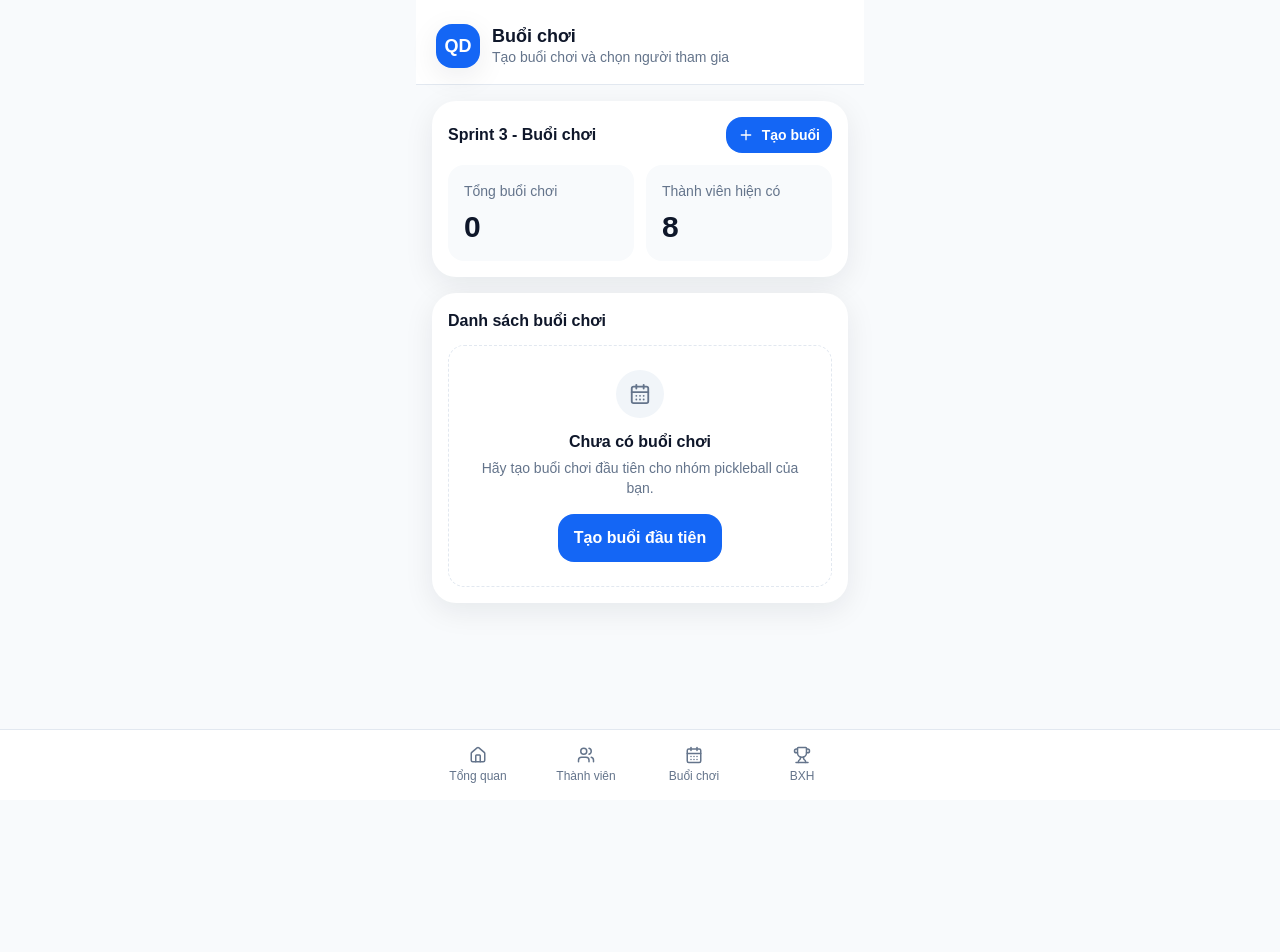
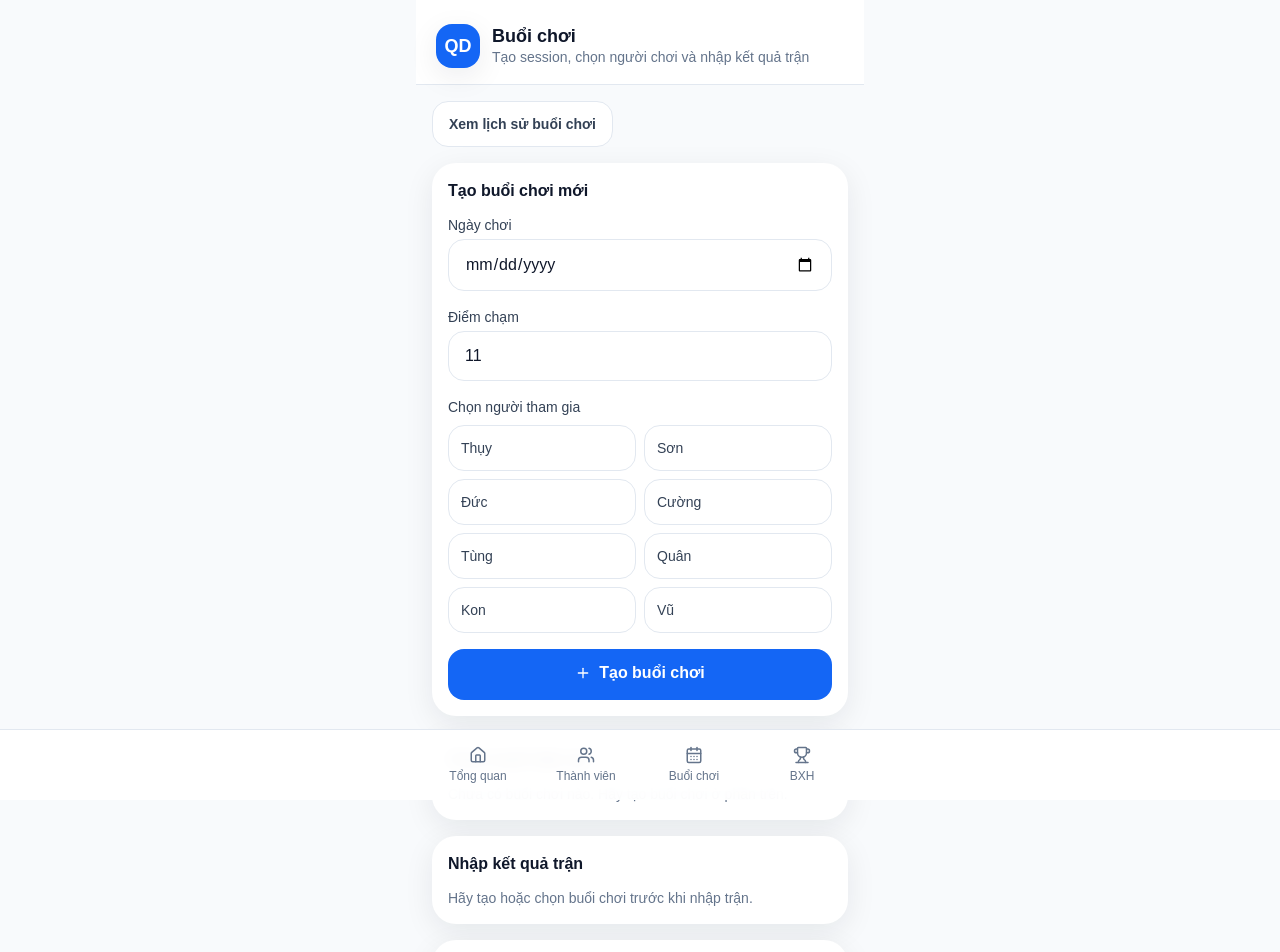
Before and after one commit to tdquan170788-byte/q-pb-smart-match, a Next.js app: page /session in a window 1280 px wide. Shown: the top 952 px of the page. Before the commit the page ends 800 px from the top, so only its background shows below. Built offline with nearby package versions, Linux system fonts and the light colour scheme.

Commit message:
Update page.tsx

```diff
--- a/app/session/page.tsx
+++ b/app/session/page.tsx
@@ -1,179 +1,193 @@
 "use client";
 
+import Link from "next/link";
 import { useEffect, useMemo, useState } from "react";
-import Link from "next/link";
-import { CalendarDays, Plus, Users } from "lucide-react";
+import { Plus, Users, CalendarDays, Trophy } from "lucide-react";
 
 import AppShell from "@/components/app-shell";
 import SectionCard from "@/components/section-card";
-import type { CreateSessionForm, Player, SessionRecord } from "@/types";
+import type { MatchRecord, Player, SessionRecord } from "@/types";
 import {
+  addMatch,
   addSession,
   ensureSeedData,
+  getMatches,
   getPlayers,
   getSessions,
 } from "@/lib/storage";
 
+type MatchForm = {
+  teamA1: string;
+  teamA2: string;
+  teamB1: string;
+  teamB2: string;
+  scoreA: string;
+  scoreB: string;
+};
+
 export default function SessionsPage() {
   const [players, setPlayers] = useState<Player[]>([]);
   const [sessions, setSessions] = useState<SessionRecord[]>([]);
-  const [openCreate, setOpenCreate] = useState(false);
+  const [matches, setMatches] = useState<MatchRecord[]>([]);
 
-  const [form, setForm] = useState<CreateSessionForm>({
-    date: new Date().toISOString().slice(0, 10),
-    pointToWin: 11,
-    participantIds: [],
+  const [date, setDate] = useState("");
+  const [pointToWin, setPointToWin] = useState("11");
+  const [selectedIds, setSelectedIds] = useState<string[]>([]);
+  const [currentSessionId, setCurrentSessionId] = useState("");
+
+  const [matchForm, setMatchForm] = useState<MatchForm>({
+    teamA1: "",
+    teamA2: "",
+    teamB1: "",
+    teamB2: "",
+    scoreA: "",
+    scoreB: "",
   });
 
   useEffect(() => {
     ensureSeedData();
-    setPlayers(getPlayers());
-    setSessions(getSessions());
+    refreshAll();
   }, []);
 
-  const sortedPlayers = useMemo(() => {
-    return [...players].sort((a, b) => a.name.localeCompare(b.name, "vi"));
+  function refreshAll() {
+    const nextPlayers = getPlayers();
+    const nextSessions = getSessions();
+    const nextMatches = getMatches();
+
+    setPlayers(nextPlayers);
+    setSessions(nextSessions);
+    setMatches(nextMatches);
+
+    if (!currentSessionId && nextSessions.length > 0) {
+      setCurrentSessionId(nextSessions[0].id);
+    }
+  }
+
+  const currentSession = useMemo(() => {
+    return sessions.find((s) => s.id === currentSessionId) ?? null;
+  }, [sessions, currentSessionId]);
+
+  const currentSessionMatches = useMemo(() => {
+    if (!currentSessionId) return [];
+    return matches
+      .filter((m) => m.sessionId === currentSessionId)
+      .sort((a, b) => a.round - b.round);
+  }, [matches, currentSessionId]);
+
+  const playerMap = useMemo(() => {
+    return new Map(players.map((p) => [p.id, p]));
   }, [players]);
 
-  function refreshSessions() {
-    setSessions(getSessions());
-  }
-
-  function toggleParticipant(playerId: string) {
-    setForm((prev) => {
-      const exists = prev.participantIds.includes(playerId);
-      const nextIds = exists
-        ? prev.participantIds.filter((id) => id !== playerId)
-        : [...prev.participantIds, playerId];
-
-      return {
-        ...prev,
-        participantIds: nextIds,
-      };
-    });
+  function togglePlayer(playerId: string) {
+    setSelectedIds((prev) =>
+      prev.includes(playerId)
+        ? prev.filter((id) => id !== playerId)
+        : [...prev, playerId]
+    );
   }
 
   function handleCreateSession() {
-    if (form.participantIds.length < 4) {
+    if (!date) {
+      alert("Hãy chọn ngày chơi.");
+      return;
+    }
+
+    if (selectedIds.length < 4) {
       alert("Cần chọn ít nhất 4 người để tạo buổi chơi.");
       return;
     }
 
     const created = addSession({
-      date: form.date,
-      pointToWin: form.pointToWin,
-      participantIds: form.participantIds,
+      date,
+      pointToWin: Number(pointToWin) || 11,
+      participantIds: selectedIds,
       createdAt: new Date().toISOString(),
     });
 
-    refreshSessions();
-    setOpenCreate(false);
+    refreshAll();
+    setCurrentSessionId(created.id);
+    setMatchForm({
+      teamA1: "",
+      teamA2: "",
+      teamB1: "",
+      teamB2: "",
+      scoreA: "",
+      scoreB: "",
+    });
+  }
 
-    setForm({
-      date: new Date().toISOString().slice(0, 10),
-      pointToWin: 11,
-      participantIds: [],
+  function handleAddMatch() {
+    if (!currentSession) {
+      alert("Hãy tạo hoặc chọn một buổi chơi trước.");
+      return;
+    }
+
+    const { teamA1, teamA2, teamB1, teamB2, scoreA, scoreB } = matchForm;
+
+    if (!teamA1 || !teamA2 || !teamB1 || !teamB2) {
+      alert("Hãy chọn đủ 4 người cho trận.");
+      return;
+    }
+
+    const ids = [teamA1, teamA2, teamB1, teamB2];
+    const uniqueIds = new Set(ids);
+    if (uniqueIds.size < 4) {
+      alert("Một người không thể xuất hiện 2 lần trong cùng trận.");
+      return;
+    }
+
+    if (!currentSession.participantIds.includes(teamA1) ||
+        !currentSession.participantIds.includes(teamA2) ||
+        !currentSession.participantIds.includes(teamB1) ||
+        !currentSession.participantIds.includes(teamB2)) {
+      alert("Người chơi phải nằm trong danh sách tham gia của buổi này.");
+      return;
+    }
+
+    const nextRound = currentSessionMatches.length + 1;
+
+    addMatch({
+      sessionId: currentSession.id,
+      round: nextRound,
+      teamA: { playerIds: [teamA1, teamA2] },
+      teamB: { playerIds: [teamB1, teamB2] },
+      scoreA: Number(scoreA) || 0,
+      scoreB: Number(scoreB) || 0,
+      createdAt: new Date().toISOString(),
     });
 
-    window.location.href = `/sessions/${created.id}`;
+    refreshAll();
+
+    setMatchForm({
+      teamA1: "",
+      teamA2: "",
+      teamB1: "",
+      teamB2: "",
+      scoreA: "",
+      scoreB: "",
+    });
   }
+
+  const selectablePlayers = currentSession
+    ? players.filter((p) => currentSession.participantIds.includes(p.id))
+    : [];
 
   return (
     <AppShell
       title="Buổi chơi"
-      subtitle="Tạo buổi chơi và chọn người tham gia"
+      subtitle="Tạo session, chọn người chơi và nhập kết quả trận"
     >
       <div className="space-y-4">
-        <SectionCard
-          title="Sprint 3 - Buổi chơi"
-          action={
-            <button
-              onClick={() => setOpenCreate(true)}
-              className="inline-flex items-center gap-2 rounded-2xl bg-brand-600 px-3 py-2 text-sm font-semibold text-white"
+        <div>
+          <Link
+            href="/sessions/history"
+            className="inline-flex items-center rounded-2xl border border-slate-200 bg-white px-4 py-3 text-sm font-semibold text-slate-700"
           >
-              <Plus size={16} />
-              Tạo buổi
-            </button>
-          }
-        >
-          <div className="grid grid-cols-2 gap-3">
-            <div className="rounded-2xl bg-slate-50 p-4">
-              <div className="text-sm text-slate-500">Tổng buổi chơi</div>
-              <div className="mt-2 text-3xl font-bold">{sessions.length}</div>
+            Xem lịch sử buổi chơi
+          </Link>
         </div>
 
-            <div className="rounded-2xl bg-slate-50 p-4">
-              <div className="text-sm text-slate-500">Thành viên hiện có</div>
-              <div className="mt-2 text-3xl font-bold">{players.length}</div>
-            </div>
-          </div>
-        </SectionCard>
-
-        <SectionCard title="Danh sách buổi chơi">
-          {sessions.length === 0 ? (
-            <div className="rounded-2xl border border-dashed border-slate-200 p-6 text-center">
-              <div className="mx-auto mb-3 flex h-12 w-12 items-center justify-center rounded-full bg-slate-100">
-                <CalendarDays className="text-slate-500" size={22} />
-              </div>
-              <div className="text-base font-semibold">Chưa có buổi chơi</div>
-              <div className="mt-1 text-sm text-slate-500">
-                Hãy tạo buổi chơi đầu tiên cho nhóm pickleball của bạn.
-              </div>
-              <button
-                onClick={() => setOpenCreate(true)}
-                className="mt-4 rounded-2xl bg-brand-600 px-4 py-3 font-semibold text-white"
-              >
-                Tạo buổi đầu tiên
-              </button>
-            </div>
-          ) : (
-            <div className="space-y-3">
-              {sessions.map((session) => (
-                <Link
-                  key={session.id}
-                  href={`/sessions/${session.id}`}
-                  className="block rounded-2xl border border-slate-100 bg-slate-50 p-4"
-                >
-                  <div className="flex items-start justify-between gap-3">
-                    <div>
-                      <div className="text-base font-semibold">
-                        Buổi {new Date(session.date).toLocaleDateString("vi-VN")}
-                      </div>
-                      <div className="mt-1 text-sm text-slate-500">
-                        Chạm {session.pointToWin} • {session.participantIds.length} người
-                      </div>
-                    </div>
-
-                    <div className="rounded-full bg-white px-3 py-1 text-xs text-slate-600">
-                      Xem chi tiết
-                    </div>
-                  </div>
-                </Link>
-              ))}
-            </div>
-          )}
-        </SectionCard>
-      </div>
-
-      {openCreate ? (
-        <div className="fixed inset-0 z-50 flex items-end bg-black/40">
-          <div className="w-full rounded-t-3xl bg-white p-5 shadow-xl">
-            <div className="mb-4 flex items-center justify-between">
-              <div>
-                <div className="text-lg font-bold">Tạo buổi chơi</div>
-                <div className="text-sm text-slate-500">
-                  Chọn ngày, điểm chạm đích và người tham gia
-                </div>
-              </div>
-
-              <button
-                onClick={() => setOpenCreate(false)}
-                className="rounded-xl border border-slate-200 px-3 py-2 text-sm font-medium text-slate-600"
-              >
-                Đóng
-              </button>
-            </div>
-
+        <SectionCard title="Tạo buổi chơi mới">
           <div className="space-y-4">
             <div>
               <label className="mb-1 block text-sm font-medium text-slate-700">
@@ -181,9 +195,213 @@ export default function SessionsPage() {
               </label>
               <input
                 type="date"
-                  value={form.date}
+                value={date}
+                onChange={(e) => setDate(e.target.value)}
+                className="w-full rounded-2xl border border-slate-200 px-4 py-3 outline-none"
+              />
+            </div>
+
+            <div>
+              <label className="mb-1 block text-sm font-medium text-slate-700">
+                Điểm chạm
+              </label>
+              <input
+                type="number"
+                min={1}
+                value={pointToWin}
+                onChange={(e) => setPointToWin(e.target.value)}
+                className="w-full rounded-2xl border border-slate-200 px-4 py-3 outline-none"
+              />
+            </div>
+
+            <div>
+              <div className="mb-2 text-sm font-medium text-slate-700">
+                Chọn người tham gia
+              </div>
+              <div className="grid grid-cols-2 gap-2">
+                {players.map((player) => {
+                  const checked = selectedIds.includes(player.id);
+                  return (
+                    <button
+                      key={player.id}
+                      type="button"
+                      onClick={() => togglePlayer(player.id)}
+                      className={`rounded-2xl border px-3 py-3 text-left text-sm ${
+                        checked
+                          ? "border-brand-600 bg-brand-50 text-brand-700"
+                          : "border-slate-200 bg-white text-slate-700"
+                      }`}
+                    >
+                      {player.name}
+                    </button>
+                  );
+                })}
+              </div>
+            </div>
+
+            <button
+              onClick={handleCreateSession}
+              className="w-full rounded-2xl bg-brand-600 px-4 py-3 font-semibold text-white"
+            >
+              <span className="inline-flex items-center gap-2">
+                <Plus size={16} />
+                Tạo buổi chơi
+              </span>
+            </button>
+          </div>
+        </SectionCard>
+
+        <SectionCard title="Chọn buổi hiện tại">
+          {sessions.length === 0 ? (
+            <div className="text-sm text-slate-500">
+              Chưa có buổi chơi nào. Hãy tạo buổi chơi ở phần trên.
+            </div>
+          ) : (
+            <div className="space-y-3">
+              <select
+                value={currentSessionId}
+                onChange={(e) => setCurrentSessionId(e.target.value)}
+                className="w-full rounded-2xl border border-slate-200 px-4 py-3 outline-none"
+              >
+                {sessions.map((session) => (
+                  <option key={session.id} value={session.id}>
+                    {session.date} • {session.participantIds.length} người • chạm {session.pointToWin}
+                  </option>
+                ))}
+              </select>
+
+              {currentSession ? (
+                <div className="rounded-2xl bg-slate-50 p-4">
+                  <div className="grid grid-cols-2 gap-3">
+                    <div className="rounded-2xl bg-white p-3">
+                      <div className="flex items-center gap-2 text-sm text-slate-500">
+                        <CalendarDays size={16} />
+                        Ngày chơi
+                      </div>
+                      <div className="mt-2 font-bold">{currentSession.date}</div>
+                    </div>
+
+                    <div className="rounded-2xl bg-white p-3">
+                      <div className="flex items-center gap-2 text-sm text-slate-500">
+                        <Trophy size={16} />
+                        Điểm chạm
+                      </div>
+                      <div className="mt-2 font-bold">{currentSession.pointToWin}</div>
+                    </div>
+
+                    <div className="rounded-2xl bg-white p-3">
+                      <div className="flex items-center gap-2 text-sm text-slate-500">
+                        <Users size={16} />
+                        Người tham gia
+                      </div>
+                      <div className="mt-2 font-bold">
+                        {currentSession.participantIds.length}
+                      </div>
+                    </div>
+
+                    <div className="rounded-2xl bg-white p-3">
+                      <div className="text-sm text-slate-500">Số trận đã nhập</div>
+                      <div className="mt-2 font-bold">{currentSessionMatches.length}</div>
+                    </div>
+                  </div>
+                </div>
+              ) : null}
+            </div>
+          )}
+        </SectionCard>
+
+        <SectionCard title="Nhập kết quả trận">
+          {!currentSession ? (
+            <div className="text-sm text-slate-500">
+              Hãy tạo hoặc chọn buổi chơi trước khi nhập trận.
+            </div>
+          ) : (
+            <div className="space-y-4">
+              <div className="rounded-2xl bg-slate-50 p-4">
+                <div className="mb-3 text-sm font-semibold text-slate-700">
+                  Team A
+                </div>
+                <div className="grid grid-cols-2 gap-3">
+                  <select
+                    value={matchForm.teamA1}
                     onChange={(e) =>
-                    setForm((prev) => ({ ...prev, date: e.target.value }))
+                      setMatchForm((prev) => ({ ...prev, teamA1: e.target.value }))
+                    }
+                    className="rounded-2xl border border-slate-200 px-4 py-3 outline-none"
+                  >
+                    <option value="">Chọn người 1</option>
+                    {selectablePlayers.map((player) => (
+                      <option key={player.id} value={player.id}>
+                        {player.name}
+                      </option>
+                    ))}
+                  </select>
+
+                  <select
+                    value={matchForm.teamA2}
+                    onChange={(e) =>
+                      setMatchForm((prev) => ({ ...prev, teamA2: e.target.value }))
+                    }
+                    className="rounded-2xl border border-slate-200 px-4 py-3 outline-none"
+                  >
+                    <option value="">Chọn người 2</option>
+                    {selectablePlayers.map((player) => (
+                      <option key={player.id} value={player.id}>
+                        {player.name}
+                      </option>
+                    ))}
+                  </select>
+                </div>
+              </div>
+
+              <div className="rounded-2xl bg-slate-50 p-4">
+                <div className="mb-3 text-sm font-semibold text-slate-700">
+                  Team B
+                </div>
+                <div className="grid grid-cols-2 gap-3">
+                  <select
+                    value={matchForm.teamB1}
+                    onChange={(e) =>
+                      setMatchForm((prev) => ({ ...prev, teamB1: e.target.value }))
+                    }
+                    className="rounded-2xl border border-slate-200 px-4 py-3 outline-none"
+                  >
+                    <option value="">Chọn người 1</option>
+                    {selectablePlayers.map((player) => (
+                      <option key={player.id} value={player.id}>
+                        {player.name}
+                      </option>
+                    ))}
+                  </select>
+
+                  <select
+                    value={matchForm.teamB2}
+                    onChange={(e) =>
+                      setMatchForm((prev) => ({ ...prev, teamB2: e.target.value }))
+                    }
+                    className="rounded-2xl border border-slate-200 px-4 py-3 outline-none"
+                  >
+                    <option value="">Chọn người 2</option>
+                    {selectablePlayers.map((player) => (
+                      <option key={player.id} value={player.id}>
+                        {player.name}
+                      </option>
+                    ))}
+                  </select>
+                </div>
+              </div>
+
+              <div className="grid grid-cols-2 gap-3">
+                <div>
+                  <label className="mb-1 block text-sm font-medium text-slate-700">
+                    Điểm Team A
+                  </label>
+                  <input
+                    type="number"
+                    min={0}
+                    value={matchForm.scoreA}
+                    onChange={(e) =>
+                      setMatchForm((prev) => ({ ...prev, scoreA: e.target.value }))
                     }
                     className="w-full rounded-2xl border border-slate-200 px-4 py-3 outline-none"
                   />
@@ -191,82 +409,69 @@ export default function SessionsPage() {
 
                 <div>
                   <label className="mb-1 block text-sm font-medium text-slate-700">
-                  Điểm chạm đích
+                    Điểm Team B
                   </label>
-                <select
-                  value={form.pointToWin}
+                  <input
+                    type="number"
+                    min={0}
+                    value={matchForm.scoreB}
                     onChange={(e) =>
-                    setForm((prev) => ({
-                      ...prev,
-                      pointToWin: Number(e.target.value),
-                    }))
+                      setMatchForm((prev) => ({ ...prev, scoreB: e.target.value }))
                     }
                     className="w-full rounded-2xl border border-slate-200 px-4 py-3 outline-none"
-                >
-                  <option value={11}>11</option>
-                  <option value={15}>15</option>
-                </select>
-              </div>
-
-              <div>
-                <div className="mb-2 flex items-center gap-2 text-sm font-medium text-slate-700">
-                  <Users size={16} />
-                  Chọn người tham gia ({form.participantIds.length})
-                </div>
-
-                <div className="max-h-72 space-y-2 overflow-y-auto rounded-2xl border border-slate-200 p-3">
-                  {sortedPlayers.map((player) => {
-                    const checked = form.participantIds.includes(player.id);
-
-                    return (
-                      <label
-                        key={player.id}
-                        className="flex items-center justify-between rounded-2xl bg-slate-50 px-3 py-3"
-                      >
-                        <div>
-                          <div className="font-medium">{player.name}</div>
-                          <div className="text-xs text-slate-500">
-                            {player.nickname?.trim() || "Chưa có biệt danh"}
+                  />
                 </div>
               </div>
 
-                        <input
-                          type="checkbox"
-                          checked={checked}
-                          onChange={() => toggleParticipant(player.id)}
-                          className="h-5 w-5"
-                        />
-                      </label>
+              <button
+                onClick={handleAddMatch}
+                className="w-full rounded-2xl bg-brand-600 px-4 py-3 font-semibold text-white"
+              >
+                + Lưu trận đấu
+              </button>
+            </div>
+          )}
+        </SectionCard>
+
+        <SectionCard title="Các trận của buổi đang chọn">
+          {!currentSession ? (
+            <div className="text-sm text-slate-500">
+              Chưa chọn buổi chơi.
+            </div>
+          ) : currentSessionMatches.length === 0 ? (
+            <div className="text-sm text-slate-500">
+              Buổi này chưa có trận nào.
+            </div>
+          ) : (
+            <div className="space-y-3">
+              {currentSessionMatches.map((match) => {
+                const teamA = match.teamA.playerIds
+                  .map((id) => playerMap.get(id)?.name ?? "Unknown")
+                  .join(" / ");
+                const teamB = match.teamB.playerIds
+                  .map((id) => playerMap.get(id)?.name ?? "Unknown")
+                  .join(" / ");
+
+                return (
+                  <div
+                    key={match.id}
+                    className="rounded-2xl border border-slate-100 bg-slate-50 p-4"
+                  >
+                    <div className="mb-2 text-sm font-semibold text-slate-700">
+                      Trận {match.round}
+                    </div>
+                    <div className="text-sm text-slate-600">{teamA}</div>
+                    <div className="my-2 text-center text-lg font-bold text-brand-700">
+                      {match.scoreA} - {match.scoreB}
+                    </div>
+                    <div className="text-sm text-slate-600">{teamB}</div>
+                  </div>
                 );
               })}
             </div>
-
-                <div className="mt-2 text-xs text-slate-500">
-                  Nên chọn từ 4–8 người cho Sprint 3 bản đầu.
+          )}
+        </SectionCard>
       </div>
-              </div>
-
-              <div className="flex gap-3 pt-2">
-                <button
-                  type="button"
-                  onClick={() => setOpenCreate(false)}
-                  className="flex-1 rounded-2xl border border-slate-200 px-4 py-3 font-semibold text-slate-700"
-                >
-                  Huỷ
-                </button>
-
-                <button
-                  type="button"
-                  onClick={handleCreateSession}
-                  className="flex-1 rounded-2xl bg-brand-600 px-4 py-3 font-semibold text-white"
-                >
-                  Tạo buổi
-                </button>
-              </div>
-            </div>
-          </div>
-        </div>
-      ) : null}
     </AppShell>
   );
 }
```
Lines whose indentation alone changed are shown as unchanged.
